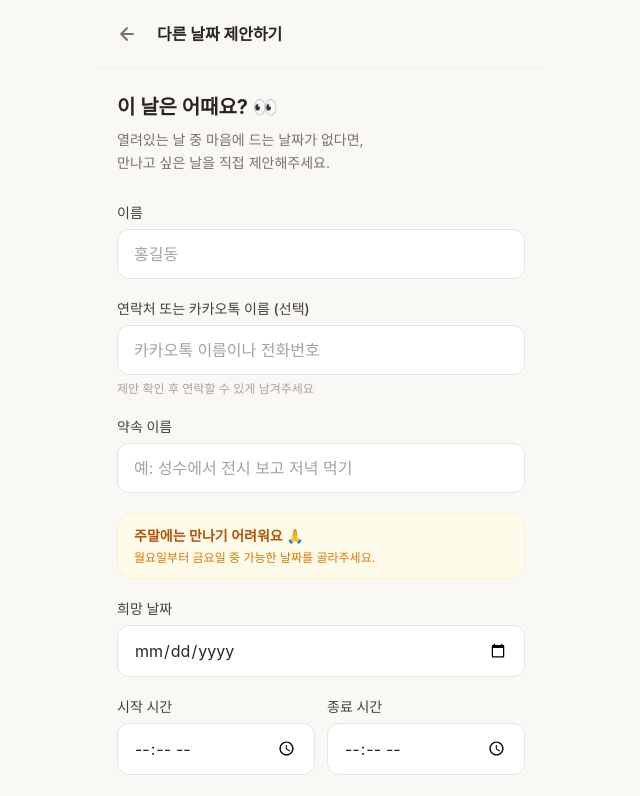
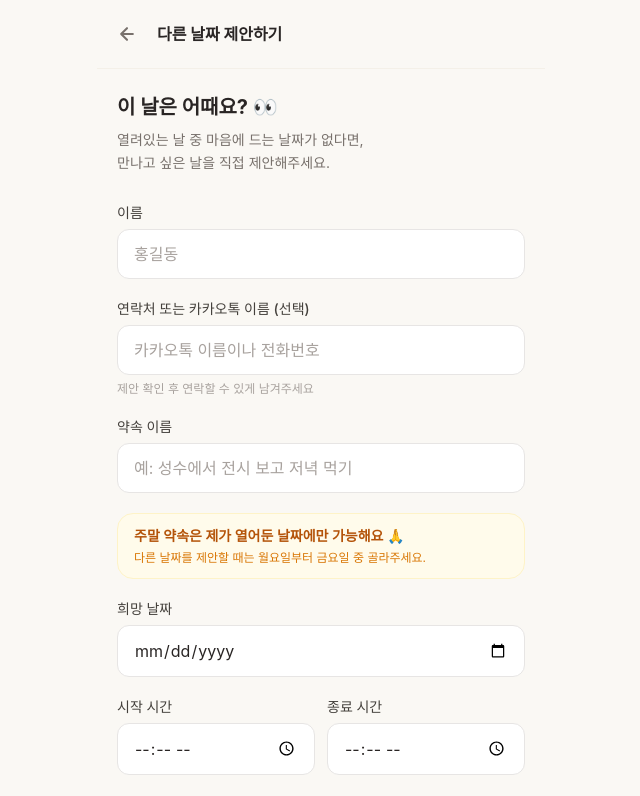
Before and after one commit to aaya622-spec/CatchCatchbo, a Next.js app in the folder catchcatchbo/: page /book/propose in a window 1280 px wide. Shown: the top 796 px of the page, without its empty margins (319-959 px from the left). Built offline with nearby package versions, Linux system fonts and the light colour scheme; no server answers.

Commit message:
Update ProposalForm.tsx

```diff
--- a/catchcatchbo/components/booking/ProposalForm.tsx
+++ b/catchcatchbo/components/booking/ProposalForm.tsx
@@ -205,11 +205,11 @@ export default function ProposalForm() {
       {/* 주말 불가 안내 */}
       <div className="rounded-2xl border border-amber-100 bg-amber-50 px-4 py-3">
         <p className="text-sm font-semibold text-amber-700">
-          주말에는 만나기 어려워요 🙏
+          주말 약속은 제가 열어둔 날짜에만 가능해요 🙏
         </p>
 
         <p className="text-xs text-amber-600 mt-1">
-          월요일부터 금요일 중 가능한 날짜를 골라주세요.
+          다른 날짜를 제안할 때는 월요일부터 금요일 중 골라주세요.
         </p>
       </div>
 
```
